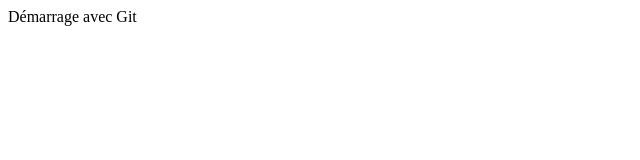
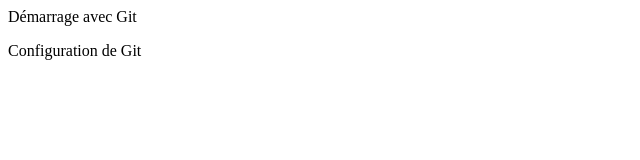
Before and after one commit to Elmalik07/git, a plain HTML site: page index.html in a window 1280 px wide. Shown: the whole page, without its empty margins (0-640 px from the left). Drawn offline with Linux system fonts and the light colour scheme.

Commit message:
Maj du fichier index

```diff
--- a/index.html
+++ b/index.html
@@ -4,5 +4,6 @@
 	</head>
 	<body>
 		<p>Démarrage avec Git</p>
+		<p>Configuration de Git</p>
 	</body>
 </html>
```
